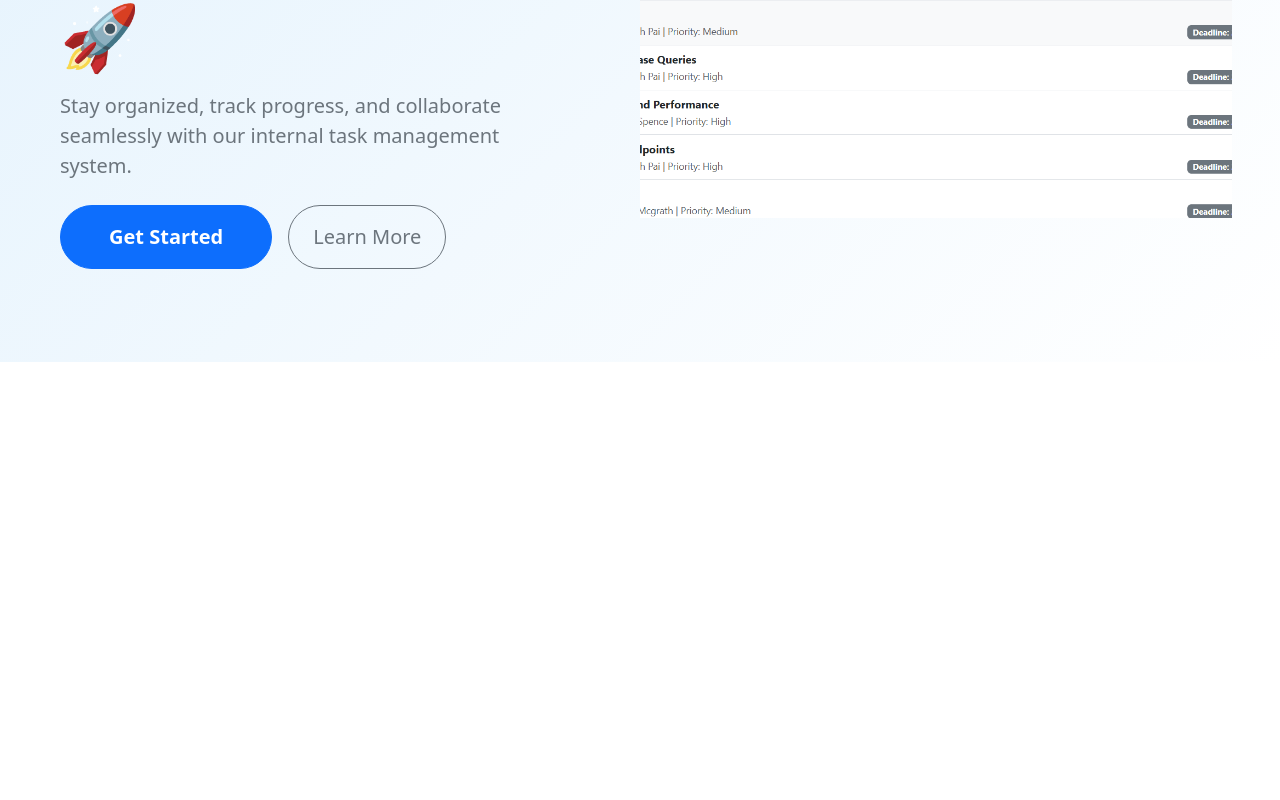
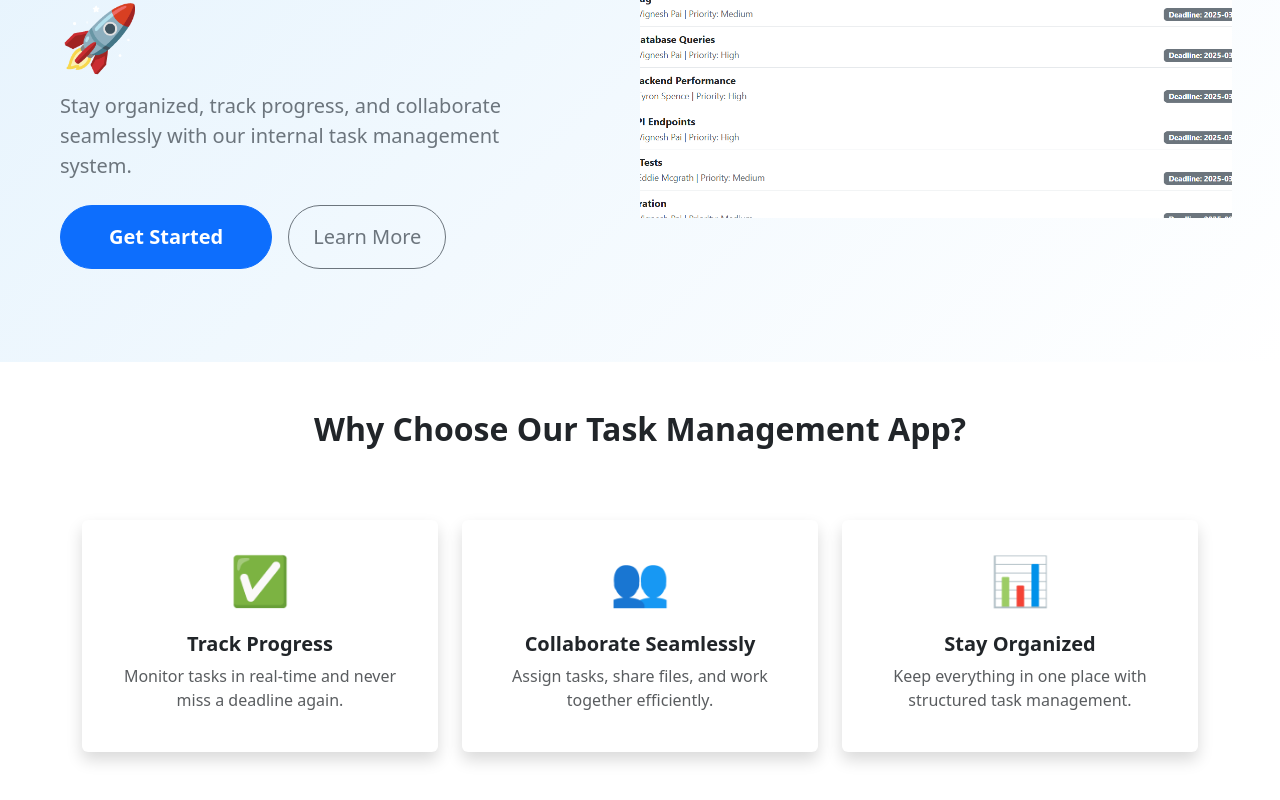
Before and after one commit to Vignesh162/Internal-Task-Management-System, a React (Vite) app in the folder client/: page / in a window 1280 px wide. Shown: the part 444-1244 px from the top of the page. Before the commit the page ends 806 px from the top, so only its background shows below. Built offline with nearby package versions, Linux system fonts and the light colour scheme.

Commit message:
updated homePage design

```diff
--- a/client/src/components/home.jsx
+++ b/client/src/components/home.jsx
@@ -90,7 +90,49 @@ const Home = () => {
                 transition={{ duration: 1, ease: "easeInOut" }}
               />
             </AnimatePresence>
+          </div>
+        </div>
+      </div>
+            {/* Feature Highlights Section */}
+      <div className="container py-5">
+        <h2 className="text-center fw-bold mb-5 text-dark">
+          Why Choose Our Task Management App?
+        </h2>
+        <div className="row g-4">
+          <div className="col-md-4">
+            <div className="card shadow border-0 h-100 text-center p-4">
+              <div className="mb-3">
+                <span style={{ fontSize: "3rem" }}>✅</span>
+              </div>
+              <h5 className="fw-bold">Track Progress</h5>
+              <p className="text-muted">
+                Monitor tasks in real-time and never miss a deadline again.
+              </p>
+            </div>
+          </div>
 
+          <div className="col-md-4">
+            <div className="card shadow border-0 h-100 text-center p-4">
+              <div className="mb-3">
+                <span style={{ fontSize: "3rem" }}>👥</span>
+              </div>
+              <h5 className="fw-bold">Collaborate Seamlessly</h5>
+              <p className="text-muted">
+                Assign tasks, share files, and work together efficiently.
+              </p>
+            </div>
+          </div>
+
+          <div className="col-md-4">
+            <div className="card shadow border-0 h-100 text-center p-4">
+              <div className="mb-3">
+                <span style={{ fontSize: "3rem" }}>📊</span>
+              </div>
+              <h5 className="fw-bold">Stay Organized</h5>
+              <p className="text-muted">
+                Keep everything in one place with structured task management.
+              </p>
+            </div>
           </div>
         </div>
       </div>
```
Also changed, not shown: client/public/completedTask.png.
